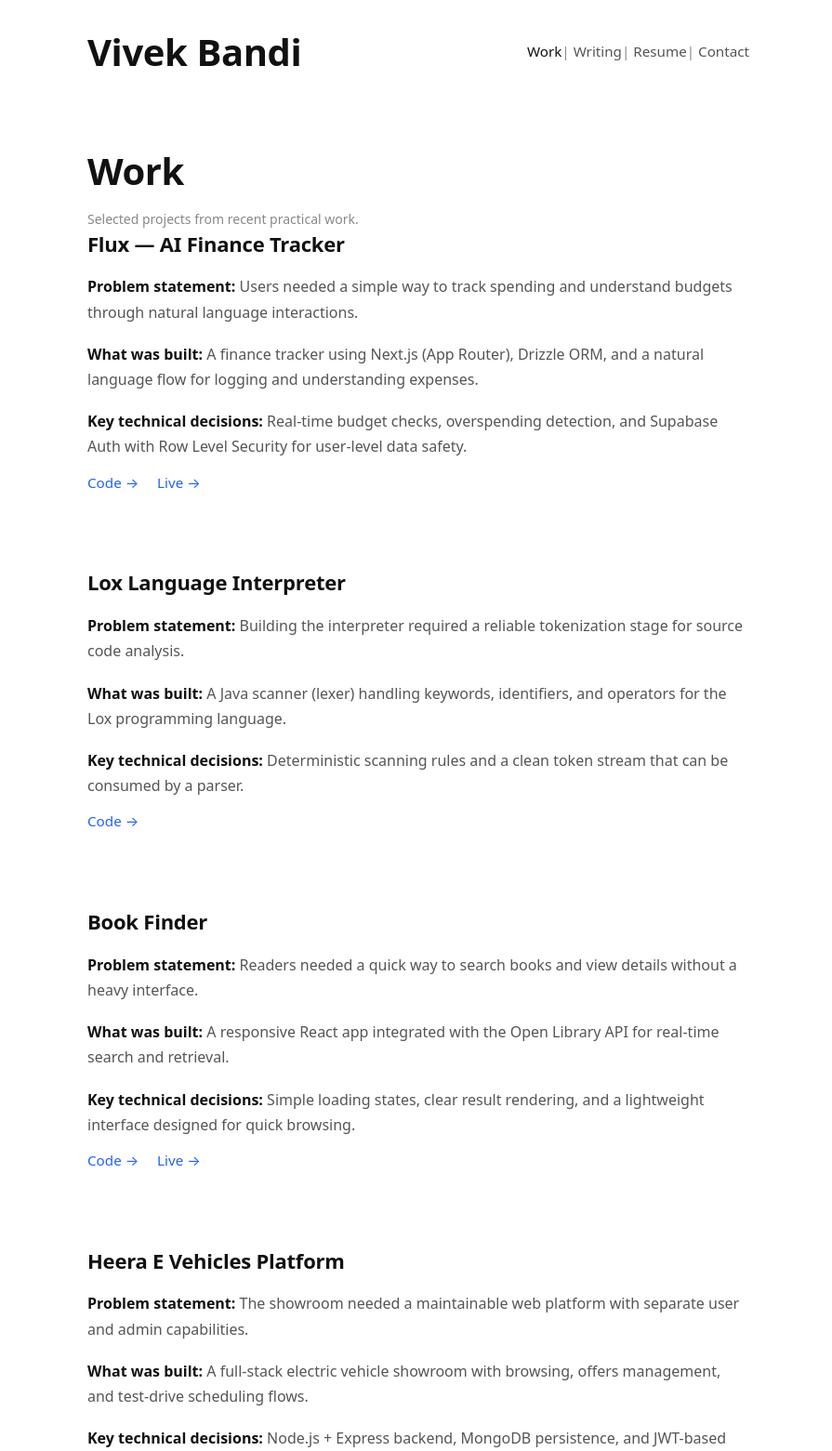
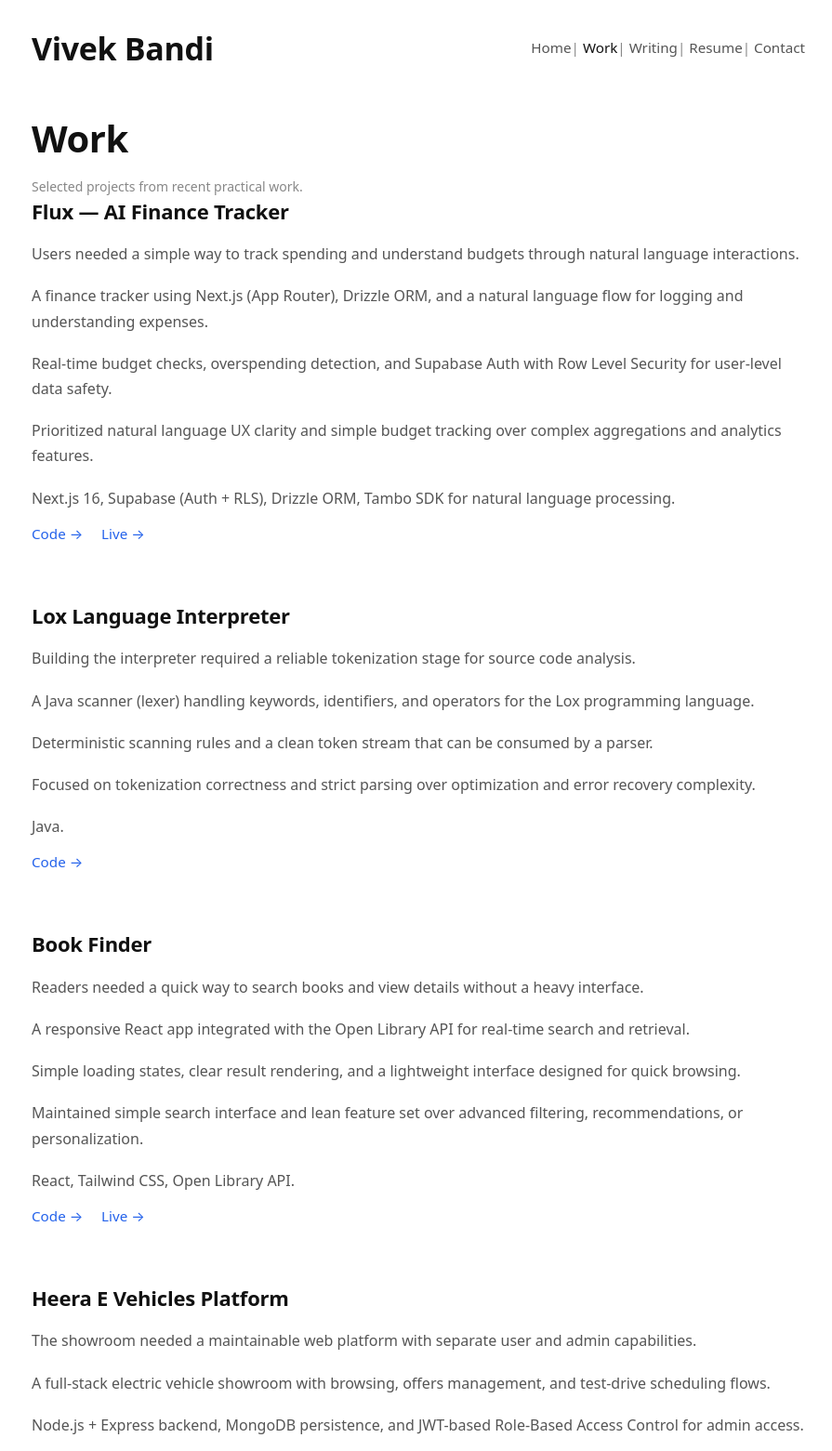
Before and after one commit to vivek-bandi/portfolio, a plain HTML site: page work.html in a window 1280 px wide. Shown: the top 1561 px of the page at 93% size, without its empty margins (190-1085 px from the left). Drawn offline with Linux system fonts and the light colour scheme.

Commit message:
details update

```diff
--- a/styles.css
+++ b/styles.css
@@ -9,7 +9,7 @@
   --text-secondary: #555555;
   --text-meta: #888888;
   --link: #2563eb;
-  --max-width: 760px;
+  --max-width: 880px;
   --page-padding-desktop: 24px;
   --page-padding-mobile: 20px;
 }
@@ -56,7 +56,7 @@ body {
    screens without changing structure.
    ========================================= */
 .site-header {
-  margin-bottom: 80px;
+  margin-bottom: 52px;
 }
 
 .site-topline {
@@ -69,7 +69,7 @@ body {
 
 .site-name {
   color: var(--text-primary);
-  font-size: 2.5rem;
+  font-size: 2.125rem;
   font-weight: 600;
   line-height: 1.2;
   letter-spacing: -0.01em;
@@ -169,7 +169,7 @@ a:focus-visible {
    Documentation-like flow, no boxed blocks.
    ========================================= */
 .section {
-  margin-top: 80px;
+  margin-top: 60px;
 }
 
 .section:first-of-type {
@@ -217,7 +217,7 @@ a:focus-visible {
 }
 
 .site-footer {
-  margin-top: 96px;
+  margin-top: 72px;
 }
 
 /* =========================================
--- a/work.html
+++ b/work.html
@@ -14,6 +14,7 @@
           <a class="site-name" href="index.html">Vivek Bandi</a>
           <nav aria-label="Primary">
             <ul class="site-nav">
+              <li><a href="index.html">Home</a></li>
               <li><a href="work.html" class="active">Work</a></li>
               <li><a href="writing.html">Writing</a></li>
               <li><a href="resume.html">Resume</a></li>
@@ -31,9 +32,11 @@
 
         <article class="section" aria-labelledby="project-1-heading">
           <h2 id="project-1-heading">Flux — AI Finance Tracker</h2>
-          <p class="case-block"><strong>Problem statement:</strong> Users needed a simple way to track spending and understand budgets through natural language interactions.</p>
-          <p class="case-block"><strong>What was built:</strong> A finance tracker using Next.js (App Router), Drizzle ORM, and a natural language flow for logging and understanding expenses.</p>
-          <p class="case-block"><strong>Key technical decisions:</strong> Real-time budget checks, overspending detection, and Supabase Auth with Row Level Security for user-level data safety.</p>
+          <p class="case-block">Users needed a simple way to track spending and understand budgets through natural language interactions.</p>
+          <p class="case-block">A finance tracker using Next.js (App Router), Drizzle ORM, and a natural language flow for logging and understanding expenses.</p>
+          <p class="case-block">Real-time budget checks, overspending detection, and Supabase Auth with Row Level Security for user-level data safety.</p>
+          <p class="case-block">Prioritized natural language UX clarity and simple budget tracking over complex aggregations and analytics features.</p>
+          <p class="case-block">Next.js 16, Supabase (Auth + RLS), Drizzle ORM, Tambo SDK for natural language processing.</p>
           <p class="inline-links">
             <a href="https://github.com/vivek-bandi/flux" target="_blank" rel="noopener noreferrer">Code →</a>
             <a href="https://flux-ai.app/" target="_blank" rel="noopener noreferrer">Live →</a>
@@ -42,9 +45,11 @@
 
         <article class="section" aria-labelledby="project-2-heading">
           <h2 id="project-2-heading">Lox Language Interpreter</h2>
-          <p class="case-block"><strong>Problem statement:</strong> Building the interpreter required a reliable tokenization stage for source code analysis.</p>
-          <p class="case-block"><strong>What was built:</strong> A Java scanner (lexer) handling keywords, identifiers, and operators for the Lox programming language.</p>
-          <p class="case-block"><strong>Key technical decisions:</strong> Deterministic scanning rules and a clean token stream that can be consumed by a parser.</p>
+          <p class="case-block">Building the interpreter required a reliable tokenization stage for source code analysis.</p>
+          <p class="case-block">A Java scanner (lexer) handling keywords, identifiers, and operators for the Lox programming language.</p>
+          <p class="case-block">Deterministic scanning rules and a clean token stream that can be consumed by a parser.</p>
+          <p class="case-block">Focused on tokenization correctness and strict parsing over optimization and error recovery complexity.</p>
+          <p class="case-block">Java.</p>
           <p class="inline-links">
             <a href="https://github.com/vivek-bandi/lox-interpreter" target="_blank" rel="noopener noreferrer">Code →</a>
           </p>
@@ -52,9 +57,11 @@
 
         <article class="section" aria-labelledby="project-3-heading">
           <h2 id="project-3-heading">Book Finder</h2>
-          <p class="case-block"><strong>Problem statement:</strong> Readers needed a quick way to search books and view details without a heavy interface.</p>
-          <p class="case-block"><strong>What was built:</strong> A responsive React app integrated with the Open Library API for real-time search and retrieval.</p>
-          <p class="case-block"><strong>Key technical decisions:</strong> Simple loading states, clear result rendering, and a lightweight interface designed for quick browsing.</p>
+          <p class="case-block">Readers needed a quick way to search books and view details without a heavy interface.</p>
+          <p class="case-block">A responsive React app integrated with the Open Library API for real-time search and retrieval.</p>
+          <p class="case-block">Simple loading states, clear result rendering, and a lightweight interface designed for quick browsing.</p>
+          <p class="case-block">Maintained simple search interface and lean feature set over advanced filtering, recommendations, or personalization.</p>
+          <p class="case-block">React, Tailwind CSS, Open Library API.</p>
           <p class="inline-links">
             <a href="https://github.com/vivek-bandi/book-finder" target="_blank" rel="noopener noreferrer">Code →</a>
             <a href="https://book-finder-alpha-ashen.vercel.app/" target="_blank" rel="noopener noreferrer">Live →</a>
@@ -63,9 +70,11 @@
 
         <article class="section" aria-labelledby="project-4-heading">
           <h2 id="project-4-heading">Heera E Vehicles Platform</h2>
-          <p class="case-block"><strong>Problem statement:</strong> The showroom needed a maintainable web platform with separate user and admin capabilities.</p>
-          <p class="case-block"><strong>What was built:</strong> A full-stack electric vehicle showroom with browsing, offers management, and test-drive scheduling flows.</p>
-          <p class="case-block"><strong>Key technical decisions:</strong> Node.js + Express backend, MongoDB persistence, and JWT-based Role-Based Access Control for admin access.</p>
+          <p class="case-block">The showroom needed a maintainable web platform with separate user and admin capabilities.</p>
+          <p class="case-block">A full-stack electric vehicle showroom with browsing, offers management, and test-drive scheduling flows.</p>
+          <p class="case-block">Node.js + Express backend, MongoDB persistence, and JWT-based Role-Based Access Control for admin access.</p>
+          <p class="case-block">Implemented role-based access control for simplicity and maintainability over fine-grained permission management.</p>
+          <p class="case-block">Node.js, Express, MongoDB, React, JWT authentication.</p>
           <p class="inline-links">
             <a href="https://heeraevehicles.in" target="_blank" rel="noopener noreferrer">Live →</a>
           </p>
@@ -74,7 +83,6 @@
 
       <footer class="site-footer section" id="contact" aria-labelledby="contact-heading">
         <h2 id="contact-heading">Contact</h2>
-        <p>Phone: <a href="tel:+917680830405">+91 7680830405</a></p>
         <p>Email: <a href="mailto:vivekvarmab51@gmail.com">vivekvarmab51@gmail.com</a></p>
         <p>
           <a href="https://github.com/vivek-bandi" target="_blank" rel="noopener noreferrer">GitHub</a>
```
Also changed, not shown: index.html (+11 -22 lines), resume.html (+1 -0 lines), writing.html (+1 -1 lines).
